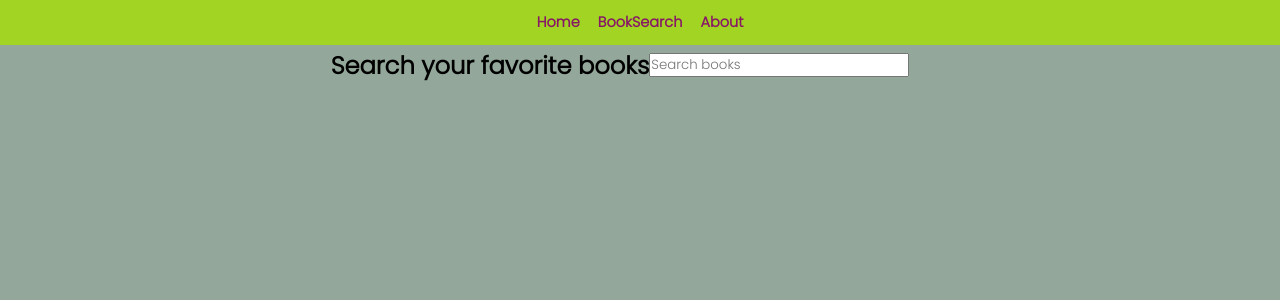
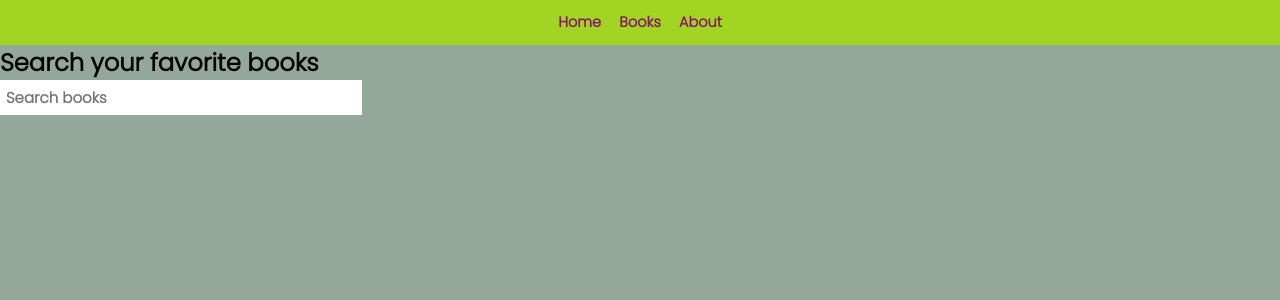
Before and after one commit to Kavithachinnusamy20/SBA-React_Book_API, a React (Vite) app: page /bookSearch in a window 1280 px wide. Shown: the top 300 px of the page. Built offline with nearby package versions, Linux system fonts and the light colour scheme.

Commit message:
Applied styles to show books in order

```diff
--- a/package.json
+++ b/package.json
@@ -24,6 +24,6 @@
     "eslint-plugin-react-hooks": "^5.2.0",
     "eslint-plugin-react-refresh": "^0.4.20",
     "globals": "^16.3.0",
-    "vite": "^7.0.3"
+    "vite": "^7.0.4"
   }
 }
--- a/src/App.jsx
+++ b/src/App.jsx
@@ -2,7 +2,7 @@
 import React from 'react';
 
 import SearchBook from './Components/SearchBook';
-import About from '../Pages/About'; // Make sure this component exists
+import About from './Pages/About';
 import './index.css';
 
 const App = () => {
@@ -10,7 +10,7 @@
     <BrowserRouter>
       <nav className="navbar">
         <Link to="/">Home</Link>
-        <Link to="/bookSearch">BookSearch</Link>
+        <Link to="/bookSearch">Books</Link>
         <Link to="/about">About</Link>
       </nav>
 
--- a/src/Components/SearchBook.jsx
+++ b/src/Components/SearchBook.jsx
@@ -23,7 +23,8 @@
   };
 
   return (
-    <div className="app">
+    <div className="search">
+      <div>
         <h1>Search your favorite books</h1>
         <input
           type="text"
@@ -32,7 +33,7 @@
           onChange={(e) => setSearch(e.target.value)}
           onKeyDown={searchBook} // updated from onKeyPress (deprecated)
         />
-
+      </div>
         <div class="container1">
             <Card book={bookData} />
         </div>
--- a/src/style.css
+++ b/src/style.css
@@ -62,14 +62,15 @@
     margin-left: 35px;
     font-family: 'Bodoni Moda', serif;
 }
-.app{
-    display: flex;
+.search{
+    /* display: flex; */
 
     align-items: center;
     justify-content: center;
 
 }
 .search input{
+
     outline: 0;
     border: 0;
     width: 350px;
@@ -97,13 +98,14 @@
     grid-gap:20px;
     box-sizing: border-box; */
 
-     display: flex;
-     flex-wrap: wrap;       /* Wrap to next row if space runs out */
-    justify-content: space-around; /* Or use space-between / center */
-    gap: 20px;              /* Optional: spacing between cards */
+
+      display: grid;
+    grid-template-columns: repeat(auto-fill, minmax(200px, 1fr));
+    gap: 20px;
     padding: 20px;
 
 }
+
 .card{
     background-color: var(--secondary-color);
     border-radius: 1rem;
@@ -133,8 +135,8 @@
 }
 .card .bottom .amount{
     position: absolute;
-    /* bottom: 10px; */
-    /* left: 10px; */
+    bottom: 10px;
+    left: 10px;
     right: 10px;
     background-color: var(--primary-color);
     color: var(--secondary-color);
```
Also changed, not shown: 1 other file (tests, documents, lock files or other folders). Lines whose indentation alone changed are shown as unchanged.
